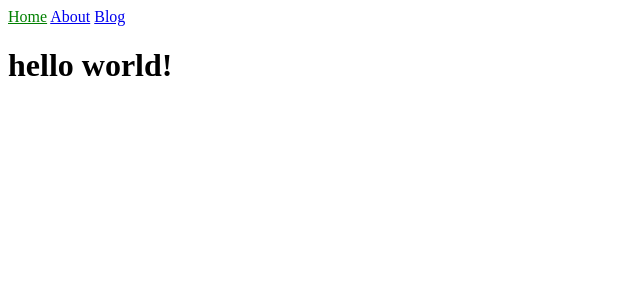
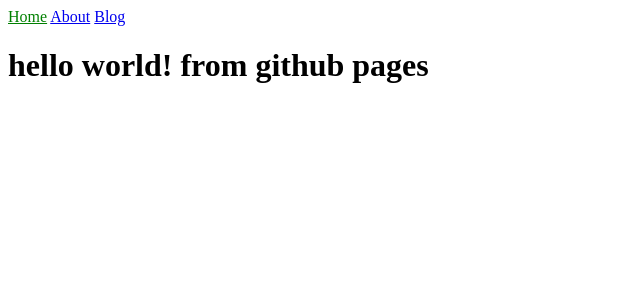
Before and after one commit to dvterrizzi/dvtblog, a Jekyll site: the page built from index.html, in a window 1280 px wide. Shown: the top 300 px of the page, without its empty margins (0-640 px from the left). Built offline with Jekyll 4.4.1, drawn with Linux system fonts in a browser that asks for light colours.

Commit message:
README and index update

```diff
--- a/index.html
+++ b/index.html
@@ -3,4 +3,4 @@ layout: default
 title: Home Title
 ---
 
-<h1>{{ "Hello World!" | downcase }}</h1>
+<h1>{{ "Hello World! From GitHub Pages" | downcase }}</h1>
```
Also changed, not shown: README.md.
